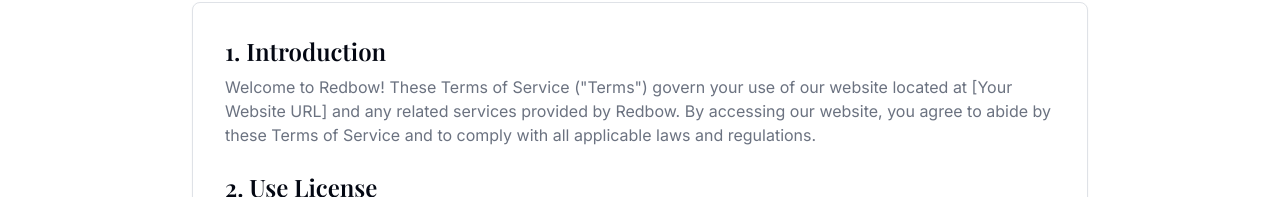
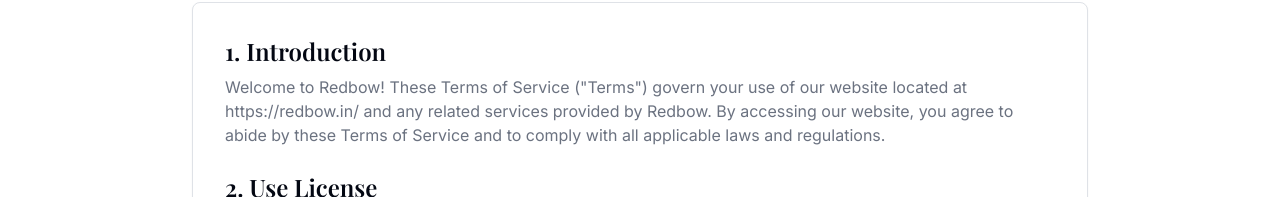
Before and after one commit to kumarmohit24011/Main_Studio, a Next.js app: page /terms in a window 1280 px wide. Shown: the part 267-464 px from the top of the page. Built offline with nearby package versions, Linux system fonts and the light colour scheme; no server answers; the database is empty; a web font is replaced by a local one.

Commit message:
updated live kry

```diff
--- a/src/app/terms/page.tsx
+++ b/src/app/terms/page.tsx
@@ -13,7 +13,7 @@ export default function TermsPage() {
         <CardContent className="p-8 space-y-6 text-muted-foreground">
           <section className="space-y-2">
             <h2 className="text-2xl font-semibold text-foreground">1. Introduction</h2>
-            <p>Welcome to Redbow! These Terms of Service ("Terms") govern your use of our website located at [Your Website URL] and any related services provided by Redbow. By accessing our website, you agree to abide by these Terms of Service and to comply with all applicable laws and regulations.</p>
+            <p>Welcome to Redbow! These Terms of Service ("Terms") govern your use of our website located at https://redbow.in/ and any related services provided by Redbow. By accessing our website, you agree to abide by these Terms of Service and to comply with all applicable laws and regulations.</p>
           </section>
 
           <section className="space-y-2">
```
Also changed, not shown: 1 other file (tests, documents, lock files or other folders).
